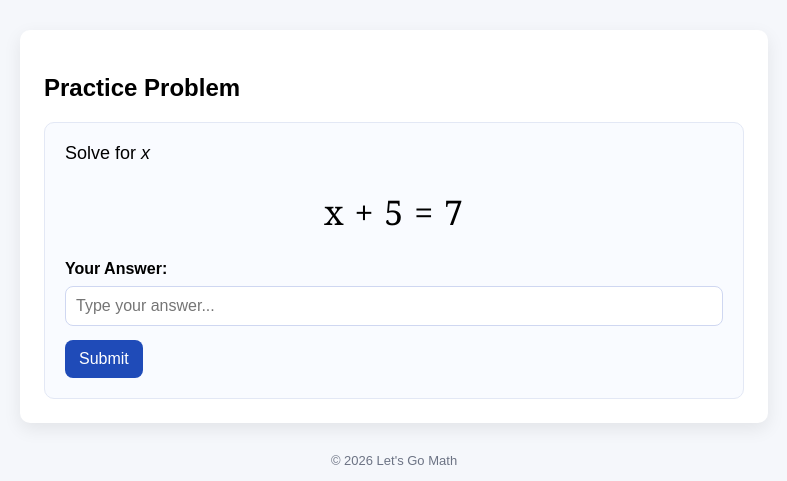
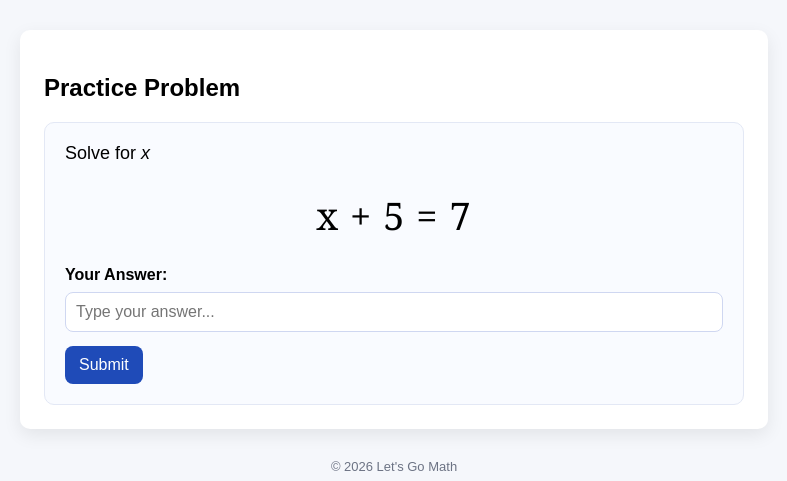
Before and after one commit to LucasDeutsch11/Let-s-Go-Math-, a Flask app: page / in a window 1280 px wide. Shown: the part 86-567 px from the top of the page, without its empty margins (246-1033 px from the left). Run offline with Flask 3, Linux system fonts and the light colour scheme.

Commit message:
Text Change Size

```diff
--- a/templates/index.html
+++ b/templates/index.html
@@ -46,7 +46,7 @@
             margin-bottom: 10px;
         }
         .equation {
-            font-size: 34px;
+            font-size: 38px;
             font-family: Georgia, serif;
             text-align: center;
             margin: 25px 0;
```
Also changed, not shown: 4 other files.
